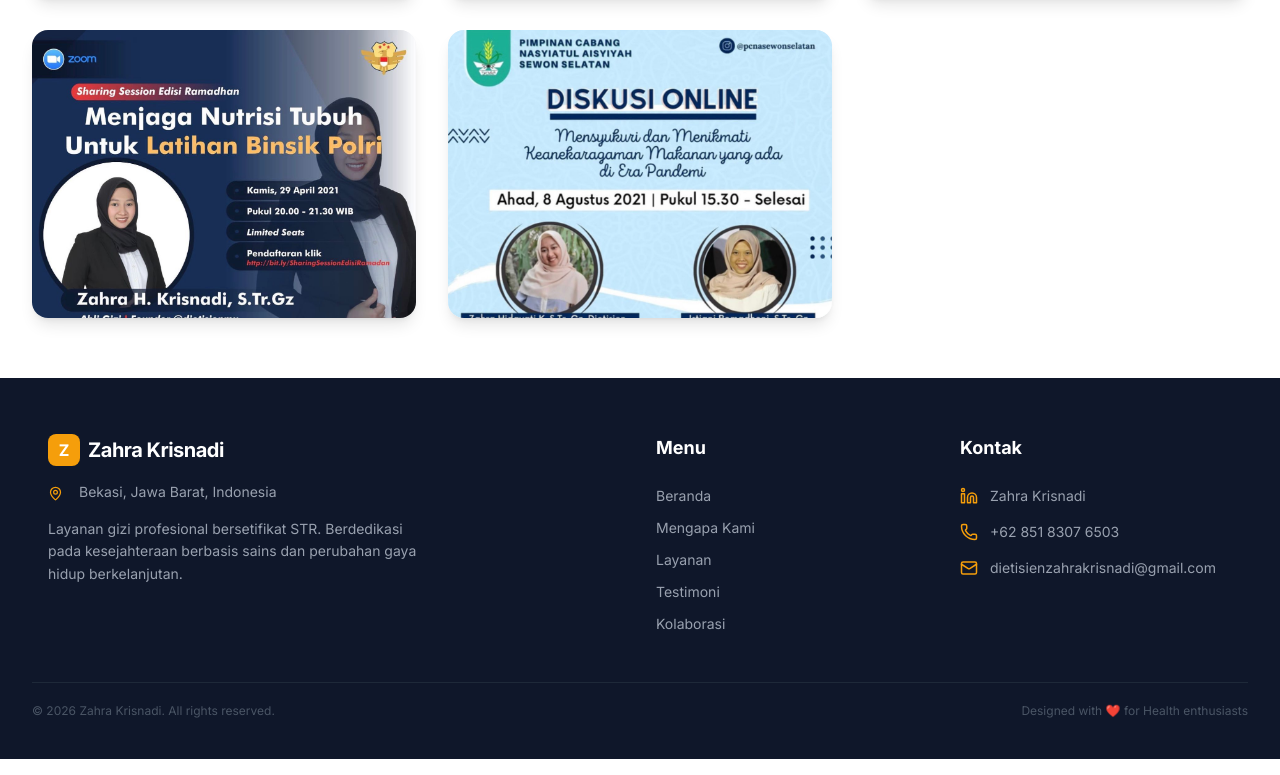
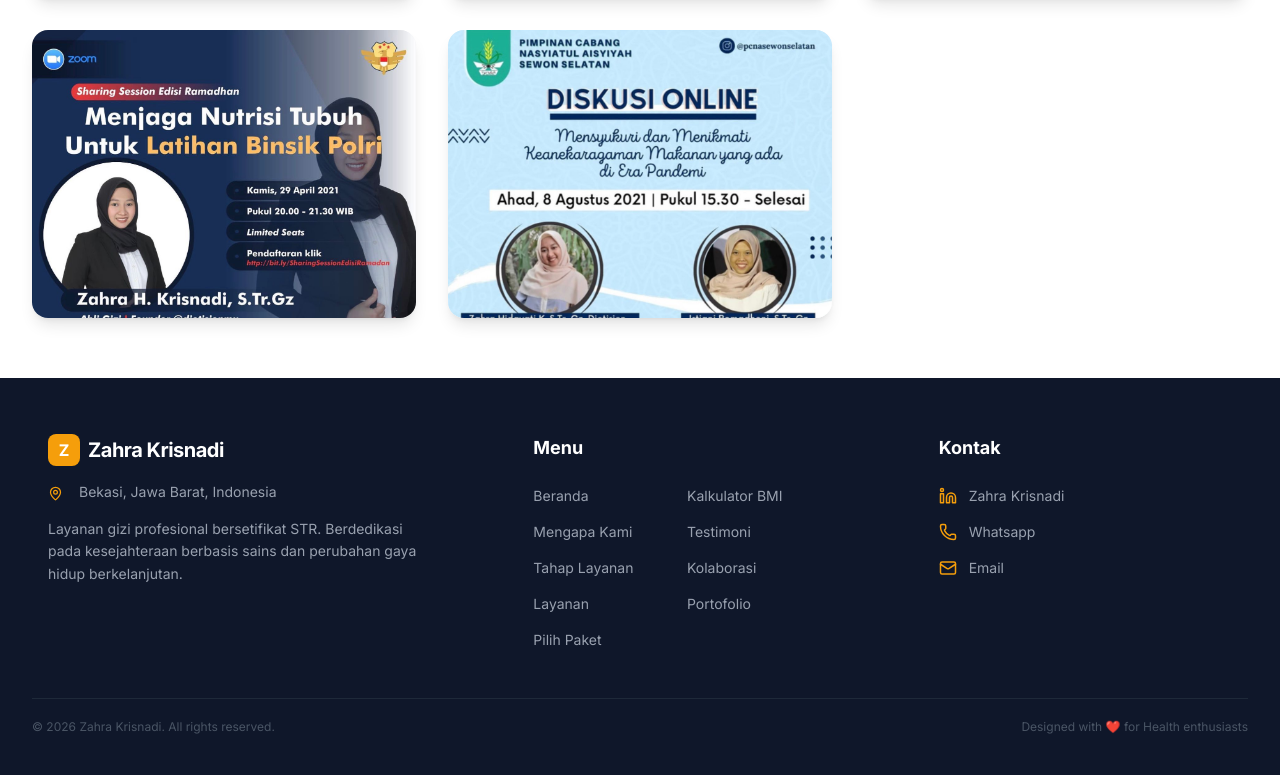
Before and after one commit to dhianharyono/zahrakrisnadi, a Next.js app: page / in a window 1280 px wide. Shown: the part 6170-6945 px from the top of the page. Built offline with nearby package versions, Linux system fonts and the light colour scheme; no server answers; the database is empty; a web font is replaced by a local one.

Commit message:
feat(ui): adjustment footer

```diff
--- a/src/components/Footer.tsx
+++ b/src/components/Footer.tsx
@@ -6,9 +6,9 @@ const Footer: React.FC = () => {
   return (
     <footer className='bg-dark text-white pt-10 pb-10'>
       <div className='max-w-7xl mx-auto px-4 sm:px-6 lg:px-8'>
-        <div className='grid grid-cols-1 lg:grid-cols-4 p-4 gap-12 lg:gap-8 mb-5 border-b border-gray-800 pb-12'>
+        <div className='grid grid-cols-1 lg:grid-cols-3 p-4 gap-12 lg:gap-8 mb-5 border-b border-gray-800 pb-12'>
           {/* Brand */}
-          <div className='lg:col-span-2 space-y-3 md:space-y-4'>
+          <div className='space-y-3 md:space-y-4 w-fit'>
             <div className='flex items-center gap-2'>
               <div className='w-8 h-8 bg-primary rounded-lg flex items-center justify-center text-white font-bold'>
                 Z
@@ -31,9 +31,10 @@ const Footer: React.FC = () => {
           </div>
 
           {/* Navigation */}
-          <div>
+          <div className='ml-0 md:ml-20'>
             <h4 className='text-lg font-bold text-white mb-3 md:mb-6'>Menu</h4>
-            <ul className='space-y-3 text-sm text-gray-400'>
+            {/* jadikan 2 kolom untuk desktop, 1 kolom untuk mobile */}
+            <ul className='space-y-4 text-sm text-gray-400 columns-1 md:columns-2'>
               <li>
                 <a href='#' className='hover:text-primary transition-colors'>
                   Beranda
@@ -49,10 +50,34 @@ const Footer: React.FC = () => {
               </li>
               <li>
                 <a
+                  href='#tahap-layanan'
+                  className='hover:text-primary transition-colors'
+                >
+                  Tahap Layanan
+                </a>
+              </li>
+              <li>
+                <a
                   href='#services'
                   className='hover:text-primary transition-colors'
                 >
                   Layanan
+                </a>
+              </li>
+              <li>
+                <a
+                  href='#pilih-paket'
+                  className='hover:text-primary transition-colors'
+                >
+                  Pilih Paket
+                </a>
+              </li>
+              <li>
+                <a
+                  href='#kalkulator-bmi'
+                  className='hover:text-primary transition-colors'
+                >
+                  Kalkulator BMI
                 </a>
               </li>
               <li>
@@ -71,11 +96,19 @@ const Footer: React.FC = () => {
                   Kolaborasi
                 </a>
               </li>
+              <li>
+                <a
+                  href='#portofolio'
+                  className='hover:text-primary transition-colors'
+                >
+                  Portofolio
+                </a>
+              </li>
             </ul>
           </div>
 
           {/* Services (Optional or just Contact) - Let's use Contact as requested */}
-          <div>
+          <div className='ml-0 md:ml-20'>
             <h4 className='text-lg font-bold text-white mb-3 md:mb-6'>
               Kontak
             </h4>
@@ -97,7 +130,7 @@ const Footer: React.FC = () => {
                   target='_blank'
                   className='hover:text-primary'
                 >
-                  +62 851 8307 6503
+                  Whatsapp
                 </Link>
               </li>
               <li className='flex items-center gap-3'>
@@ -107,7 +140,7 @@ const Footer: React.FC = () => {
                   target='_blank'
                   className='hover:text-primary break-all'
                 >
-                  dietisienzahrakrisnadi@gmail.com
+                  Email
                 </Link>
               </li>
             </ul>
```
